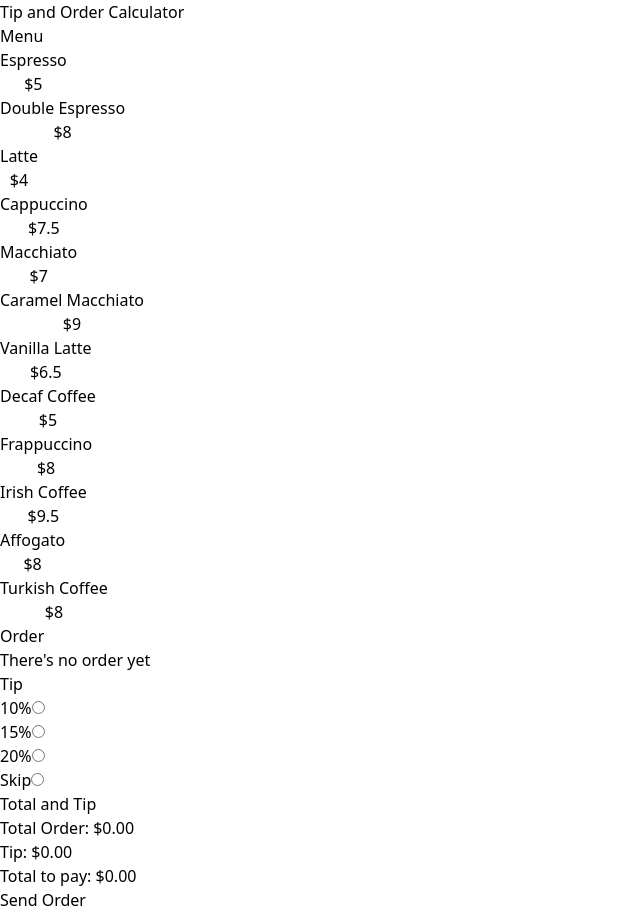
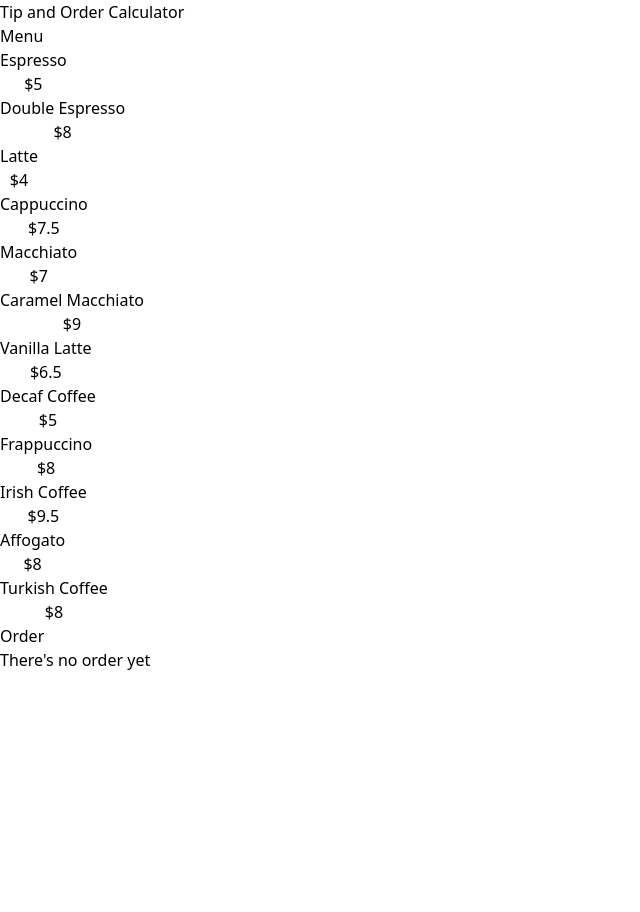
Before and after one commit to SebaFretes/tipCalculator, a React (Vite) app: page / in a window 1280 px wide. Shown: the whole page, without its empty margins (0-640 px from the left). After the commit the page ends 800 px from the top, so only its background shows below. Built offline with nearby package versions, Linux system fonts and the light colour scheme.

Commit message:
sweetalert installed and imported

```diff
--- a/package.json
+++ b/package.json
@@ -11,7 +11,8 @@
   },
   "dependencies": {
     "react": "^18.2.0",
-    "react-dom": "^18.2.0"
+    "react-dom": "^18.2.0",
+    "sweetalert2": "^11.11.1"
   },
   "devDependencies": {
     "@types/react": "^18.2.66",
--- a/src/App.jsx
+++ b/src/App.jsx
@@ -1,6 +1,7 @@
 import { useState } from "react";
 import { Menu } from './components/Menu';
 import { TipForm } from "./components/TipForm";
+import Swal from 'sweetalert2';
 
 const App = () => {
 
@@ -28,6 +29,11 @@ const App = () => {
   };
 
   const sendOrder = () => {
+    Swal.fire({
+      title: 'Order sent',
+      icon: 'success',
+      confirmButtonText: 'OK'
+    });
     setOrder([]);
     setTip(null);
   };
@@ -63,7 +69,8 @@ const App = () => {
 
             }
           </div>
-          <div>
+          {order.length > 0 && (
+            <div>
             <div className="space-y-3">
               <div>
                 <TipForm setTip={setTip} tip={tip} />
@@ -81,13 +88,14 @@ const App = () => {
                 </p>
               </div>
               <button
-                className="w-full bg-slate-400 p-3 uppercase mt-10 font-bold text-white disabled:opacity-30 cursor-pointer"
-                disabled={order.length === 0}
+                className="w-full bg-slate-400 p-3 uppercase mt-10 font-bold cursor-pointer"
                 onClick={sendOrder}>
                 Send Order
               </button>
             </div>
           </div>
+          )
+        }
         </div>
       </main>
     </>
```
Also changed, not shown: 1 other file (tests, documents, lock files or other folders).
